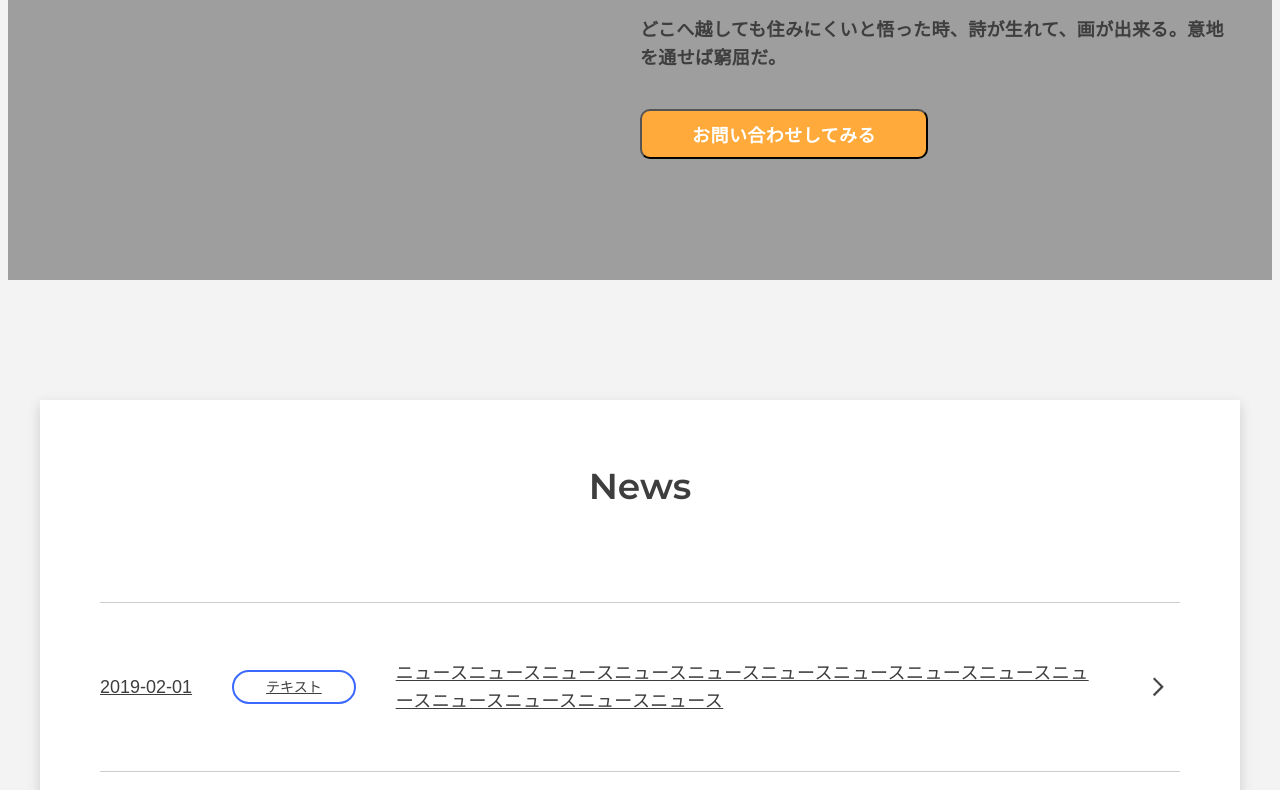
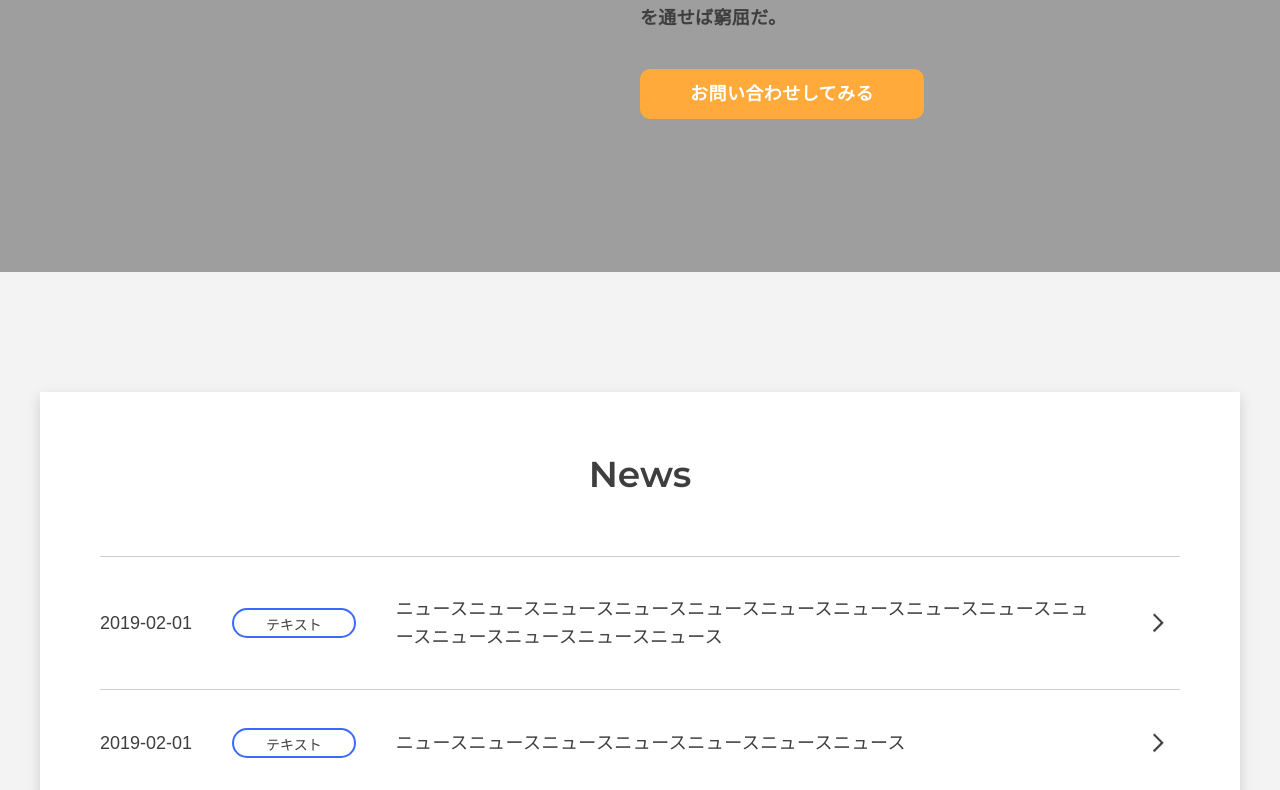
Before and after one commit to forestfuture/daitra-practice-6-2nd-, a plain HTML site: page index.html in a window 1280 px wide. Shown: the part 376-1166 px from the top of the page. Drawn offline with nearby package versions, Linux system fonts and the light colour scheme; the site is published under a folder, as on GitHub Pages, so addresses that start at the root find nothing.

Commit message:
Update index.html

```diff
--- a/index.html
+++ b/index.html
@@ -5,7 +5,7 @@
     <meta charset="UTF-8">
     <meta http-equiv="X-UA-Compatible" content="IE=edge">
     <meta name="viewport" content="width=device-width, initial-scale=1.0">
-    <link rel="stylesheet" href="/css/reset.css">
+    <link rel="stylesheet" href="./css/reset.css">
     <link href="https://use.fontawesome.com/releases/v5.6.1/css/all.css" rel="stylesheet">
     <link rel="stylesheet" type="text/css" href="slick/slick.css" />
     <link rel="stylesheet" type="text/css" href="slick/slick-theme.css" />
```
